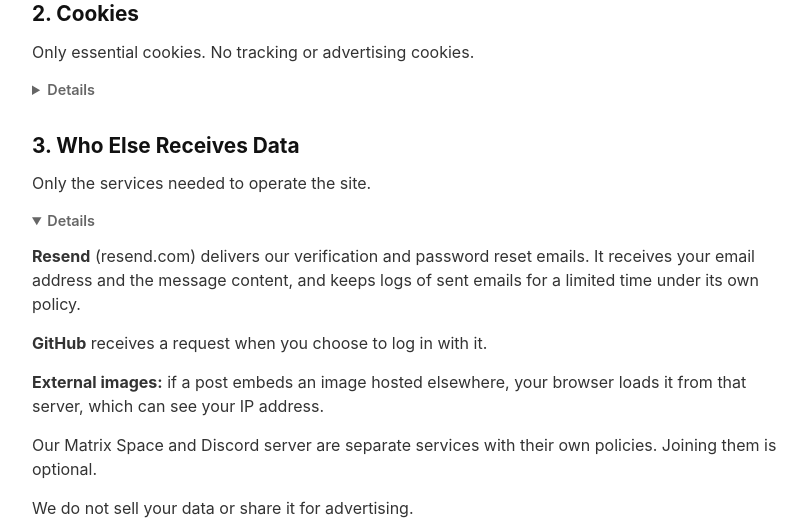
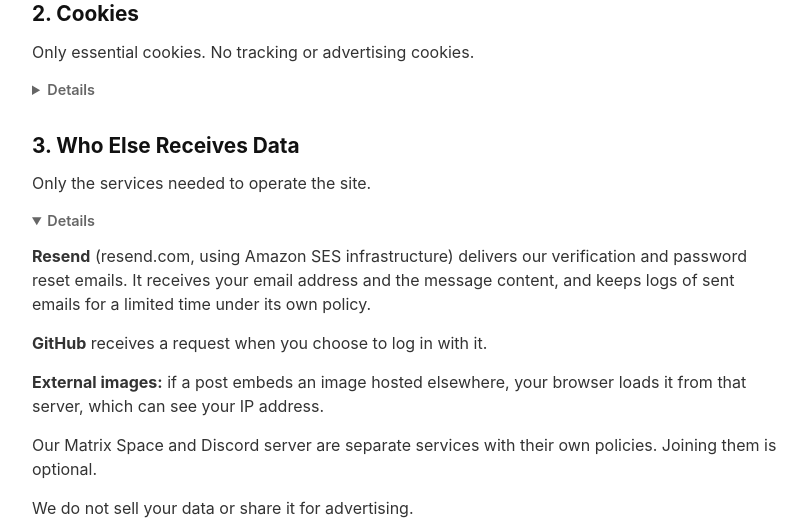
Before and after one commit to Sapo534/askpc.cc, a Python web app: template app/templates/privacy.html in a window 1280 px wide, after a click on "Details". Shown: the part 459-981 px from the top of the page, without its empty margins (233-1040 px from the left). Run offline with Jinja, Linux system fonts and the light colour scheme; the template is opened without the code that fills it, so the values that code supplies are empty.

Commit message:
docs: rewrite privacy policy to match actual data handling

```diff
--- a/app/templates/privacy.html
+++ b/app/templates/privacy.html
@@ -32,7 +32,7 @@
     <p>Only the services needed to operate the site.</p>
     <details>
         <summary>Details</summary>
-        <p><strong>Resend</strong> (resend.com) delivers our verification and password reset emails. It receives your email address and the message content, and keeps logs of sent emails for a limited time under its own policy.</p>
+        <p><strong>Resend</strong> (resend.com, using Amazon SES infrastructure) delivers our verification and password reset emails. It receives your email address and the message content, and keeps logs of sent emails for a limited time under its own policy.</p>
         <p><strong>GitHub</strong> receives a request when you choose to log in with it.</p>
         <p><strong>External images:</strong> if a post embeds an image hosted elsewhere, your browser loads it from that server, which can see your IP address.</p>
         <p>Our Matrix Space and Discord server are separate services with their own policies. Joining them is optional.</p>
```
